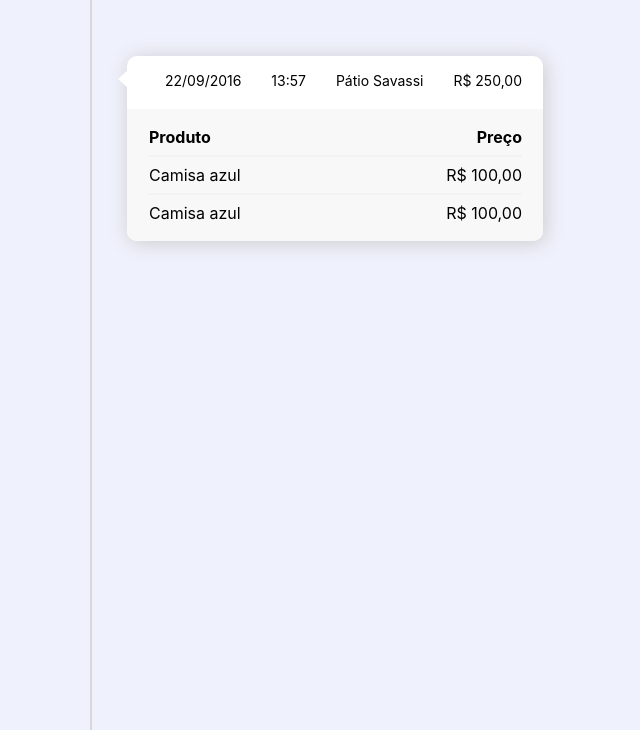
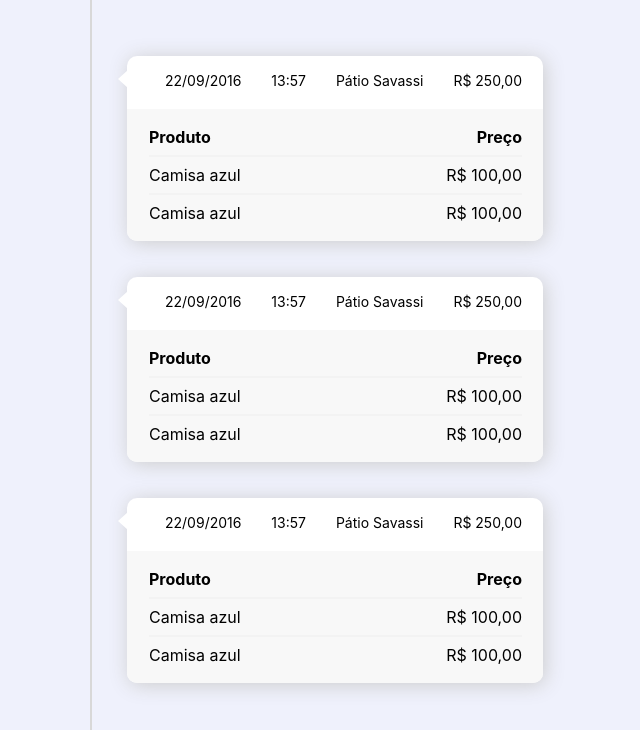
Before and after one commit to Jefersonwork/timeline, a React (Create React App) app: page / in a window 1280 px wide. Shown: the top 730 px of the page, without its empty margins (274-914 px from the left). Built offline with nearby package versions, Linux system fonts and the light colour scheme.

Commit message:
remoção da posição absoluta para os cards não serem sobrepostos

```diff
--- a/src/assets/style/content.js
+++ b/src/assets/style/content.js
@@ -10,13 +10,12 @@
 `
 
 export const CardContent = styled.div`
-  position: absolute;
   display: flex;
   align-items: flex-start;
   justify-content: space-between;
-  margin: auto;
   width: 465px;
-  left: -14px;
+  margin-left: -14px;
+  margin-bottom: 36px;
   svg { margin-top: 10px; }
 `
 
--- a/src/assets/view/timeline.js
+++ b/src/assets/view/timeline.js
@@ -6,6 +6,8 @@
 const timeline = props => (
   <TimeLineContainer>
     <CardContainer date="22/09/2016" clock="13:57" place="Pátio Savassi" money="R$ 250,00"/>
+    <CardContainer date="22/09/2016" clock="13:57" place="Pátio Savassi" money="R$ 250,00"/>
+    <CardContainer date="22/09/2016" clock="13:57" place="Pátio Savassi" money="R$ 250,00"/>
   </TimeLineContainer>
 )
 
```
